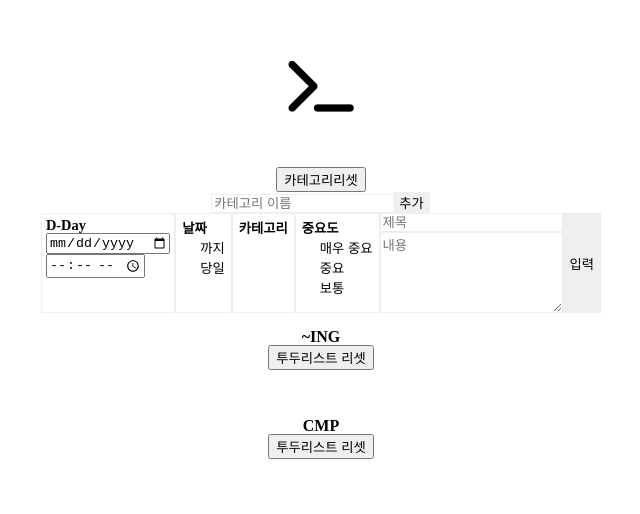
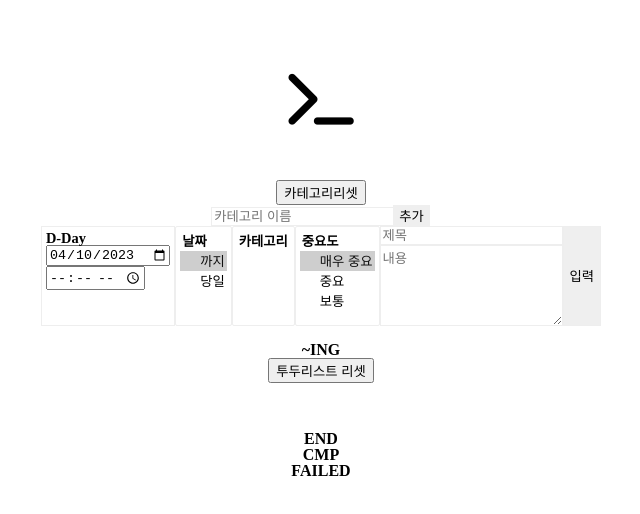
Before and after one commit to iWDNN/schedule-app, a React (Create React App) app: page /main in a window 1280 px wide. Shown: the part 112-626 px from the top of the page, without its empty margins (319-959 px from the left). Built offline with nearby package versions, Linux system fonts and the light colour scheme.

Commit message:
auto end property changing try

```diff
--- a/src/Root.tsx
+++ b/src/Root.tsx
@@ -1,4 +1,4 @@
-import React from "react";
+import React, { useEffect } from "react";
 import { Outlet, useLocation } from "react-router-dom";
 import styled from "styled-components";
 import Logo from "./components/Logo";
@@ -16,6 +16,10 @@ const Container = styled.div`
 
 function Root() {
   const { pathname } = useLocation();
+
+  useEffect(() => {
+    console.log("Root.tsx useEffect");
+  }, []);
   return (
     <>
       <Container>
--- a/src/Routes/InMain.tsx
+++ b/src/Routes/InMain.tsx
@@ -1,7 +1,8 @@
-import React from "react";
+import React, { useEffect, useState } from "react";
 import styled from "styled-components";
+import { useAppSelector } from "../app/hooks";
 import CategoryInput from "../components/CategoryInput";
-import ToDoInput from "../components/ToDoInput";
+import ToDoInput, { IToDoForm } from "../components/ToDoInput";
 import ToDoList from "../components/ToDoList";
 
 const Box = styled.div`
@@ -12,7 +13,12 @@ const Box = styled.div`
     text-transform: uppercase;
   }
 `;
+const List = styled.ul``;
+const Item = styled.li``;
 export default function InMain() {
+  useEffect(() => {
+    console.log("InMain.tsx useEffect");
+  }, []);
   return (
     <>
       <CategoryInput />
@@ -22,8 +28,15 @@ export default function InMain() {
         <ToDoList />
       </Box>
       <Box>
-        <h1>Cmp</h1>
-        <ToDoList />
+        <h1>End</h1>
+        <List>
+          <Item>
+            <h1>Cmp</h1>
+          </Item>
+          <Item>
+            <h1>Failed</h1>
+          </Item>
+        </List>
       </Box>
     </>
   );
--- a/src/components/Logo.tsx
+++ b/src/components/Logo.tsx
@@ -1,5 +1,5 @@
 import React from "react";
-import { Link } from "react-router-dom";
+import { Link, useLocation } from "react-router-dom";
 import styled, { keyframes } from "styled-components";
 
 const blink = keyframes`
@@ -32,10 +32,12 @@ const Icon = styled.div`
   }
 `;
 export default function Logo() {
+  const { pathname } = useLocation();
+
   return (
     <>
       <Container>
-        <Link to="main">
+        <Link to={pathname === "/" ? "main" : "/"}>
           <Icon>
             <i className="fa-solid fa-terminal"></i>
           </Icon>
--- a/src/components/MainList.tsx
+++ b/src/components/MainList.tsx
@@ -25,6 +25,17 @@ const sizeUpDown = keyframes`
   100%{
     border: 1px solid #eee;
     scale:1.4;
+  }
+`;
+const colorChange = keyframes`
+  0%{
+    color:#000;
+  }
+  50%{
+    color:red;
+  }
+  100%{
+    color:#000;
   }
 `;
 
@@ -77,6 +88,9 @@ const Item = styled.li`
     font-size: 0.85em;
   }
 `;
+const TimeDisplay = styled.span<{ isActive: boolean }>`
+  color: ${(props) => (props.isActive ? "red" : "#000")};
+`;
 
 function Time({ deadline }: ITime) {
   const [value, setValue] = useState("");
@@ -86,15 +100,21 @@ function Time({ deadline }: ITime) {
     }, 1000);
     return () => clearInterval(interval);
   }, []);
-  return <span>{value}</span>;
+  return (
+    <TimeDisplay isActive={Number(dTime(deadline).slice(0, 2)) <= 24}>
+      {value}
+    </TimeDisplay>
+  );
 }
 
 export default function MainList() {
-  const todos = [...useAppSelector((state) => state.toDoList)].sort(
-    (a, b) =>
-      new Date(`${a.date} ${a.time}`).getTime() -
-      new Date(`${b.date} ${b.time}`).getTime()
-  );
+  const todos = useAppSelector((state) => state.toDoList)
+    .filter((todos) => !todos.end)
+    .sort(
+      (a, b) =>
+        new Date(`${a.date} ${a.time}`).getTime() -
+        new Date(`${b.date} ${b.time}`).getTime()
+    );
   return (
     <MainCt>
       <h1>Deadline ToDos</h1>
@@ -111,7 +131,8 @@ export default function MainList() {
 
               <span>{hotToDo.title}</span>
               <span>
-                {hotToDo.date} {hotToDo.time}
+                {hotToDo.dateOption === "due" && "~ "}
+                {hotToDo.date} {hotToDo.time.slice(0, 5)}
               </span>
             </Item>
           ))}
--- a/src/components/ToDoInput.tsx
+++ b/src/components/ToDoInput.tsx
@@ -3,8 +3,9 @@ import { useForm } from "react-hook-form";
 import uuid from "react-uuid";
 import styled from "styled-components";
 import { useAppDispatch, useAppSelector } from "../app/hooks";
-import { addTodo } from "../features/toDoSlice";
+import { addToDo } from "../features/toDoSlice";
 import { TODO_LIST } from "../ls-type";
+import { plusZero } from "../utils";
 
 export interface IToDoForm {
   id: string;
@@ -73,19 +74,31 @@ export default function ToDoInput() {
   const dispatch = useAppDispatch();
 
   const categories = useAppSelector((state) => state.categories);
-
   // component
-  const { handleSubmit, register, setValue } = useForm<IToDoForm>({});
+  const now = new Date();
+  const { handleSubmit, register, setValue } = useForm<IToDoForm>({
+    defaultValues: {
+      date: `${now.getFullYear()}-${plusZero(
+        String(now.getMonth() + 1)
+      )}-${plusZero(String(now.getDate()))}`,
+      dateOption: "due",
+      priority: 1,
+    },
+  });
   const onSubmit = (data: IToDoForm) => {
     data.id = uuid();
+    data.time = data.time
+      ? data.time + ":" + new Date().getSeconds()
+      : "23:59:59";
     data.end = false;
     data.cmp = false;
     const result = data;
+    console.log(result);
 
     const toDoListLS = JSON.parse(localStorage.getItem(TODO_LIST) as any);
     localStorage.setItem(TODO_LIST, JSON.stringify([...toDoListLS, result]));
 
-    dispatch(addTodo(result));
+    dispatch(addToDo(result));
 
     setValue("title", "");
     setValue("content", "");
--- a/src/components/ToDoList.tsx
+++ b/src/components/ToDoList.tsx
@@ -4,7 +4,7 @@ import styled from "styled-components";
 import { useAppDispatch, useAppSelector } from "../app/hooks";
 import { resetToDo } from "../features/toDoSlice";
 import { TODO_LIST } from "../ls-type";
-import { dDay, dTime } from "../utils";
+import { dDay } from "../utils";
 
 const List = styled.ul`
   display: flex;
@@ -13,10 +13,11 @@ const List = styled.ul`
 `;
 const Item = styled.li`
   border: 1px solid #eee;
-  padding: 1em;
+  padding: 0 1em;
   margin: 0 10px;
   h1 {
-    font-size: 0.9em;
+    font-size: 1.1em;
+    margin: 1em 0;
     /* text-align: center; */
   }
   * {
@@ -25,20 +26,23 @@ const Item = styled.li`
   }
 `;
 const InList = styled.ul`
-  width: 200px;
-  height: 250px;
+  width: 300px;
+  height: 350px;
 `;
 const InItem = styled.li`
-  display: flex;
-  justify-content: space-between;
-  align-items: center;
+  display: grid;
+  grid-template-columns: 20% 50% 30%;
   margin: 0.5em 0;
   font-size: 0.8em;
+  span {
+    display: block;
+    place-self: center;
+  }
 `;
 export default function ToDoList() {
   const dispatch = useAppDispatch();
 
-  const toDoList = useAppSelector((state) => state.toDoList).filter(
+  const toDos = useAppSelector((state) => state.toDoList).filter(
     (todo) => todo.end === false
   );
   const categories = useAppSelector((state) => state.categories);
@@ -48,8 +52,7 @@ export default function ToDoList() {
     dispatch(resetToDo());
   };
   useEffect(() => {
-    // const interval = setInterval(() => {}, 3000);
-    // return () => clearInterval(interval);
+    console.log("ToDoList.tsx useEffect");
   }, []);
 
   return (
@@ -60,12 +63,11 @@ export default function ToDoList() {
           <Item key={uuid()}>
             <h1>{category}</h1>
             <InList>
-              {toDoList.map(
+              {toDos.map(
                 (todo) =>
                   todo.category === category && (
                     <InItem key={uuid()}>
                       <span>D-{dDay(todo.date)}</span>
-                      <span>Dtime-{dTime(`${todo.date} ${todo.time}`)}</span>
                       <span>{todo.title}</span>
                       <span>
                         {todo.dateOption === "due"
--- a/src/features/ToDoSlice.ts
+++ b/src/features/ToDoSlice.ts
@@ -13,14 +13,14 @@ export const toDoSlice = createSlice({
   name: "toDoSlice",
   initialState,
   reducers: {
-    addTodo: (state, action) => {
+    addToDo: (state, action) => {
       state.push(action.payload);
     },
-    endToDo: (state, action) => {},
+    setToDos: (state, action) => action.payload,
     resetToDo: () => [],
   },
 });
 
-export const { addTodo, resetToDo } = toDoSlice.actions;
+export const { addToDo, resetToDo, setToDos } = toDoSlice.actions;
 
 export default toDoSlice.reducer;
--- a/src/utils.ts
+++ b/src/utils.ts
@@ -1,3 +1,7 @@
+export const plusZero = (number: string) => {
+  return number.padStart(2, "0");
+};
+
 export const dDay = (date: string) => {
   const time = new Date(date).getTime() - new Date().getTime();
   return Math.ceil(time / (24 * 60 * 60 * 1000));
@@ -6,9 +10,9 @@ export const dDay = (date: string) => {
 export const dTime = (dateTime: string) => {
   const time = new Date(dateTime).getTime() - new Date().getTime();
 
-  const other = time % (1000 * 60 * 60 * 24);
+  const other = time % (1000 * 60 * 60);
 
-  const hours = String(Math.floor(other / (1000 * 60 * 60))).padStart(2, "0");
+  const hours = String(Math.floor(time / (1000 * 60 * 60))).padStart(2, "0");
   const mins = String(
     Math.floor((other % (1000 * 60 * 60)) / (1000 * 60))
   ).padStart(2, "0");
```
